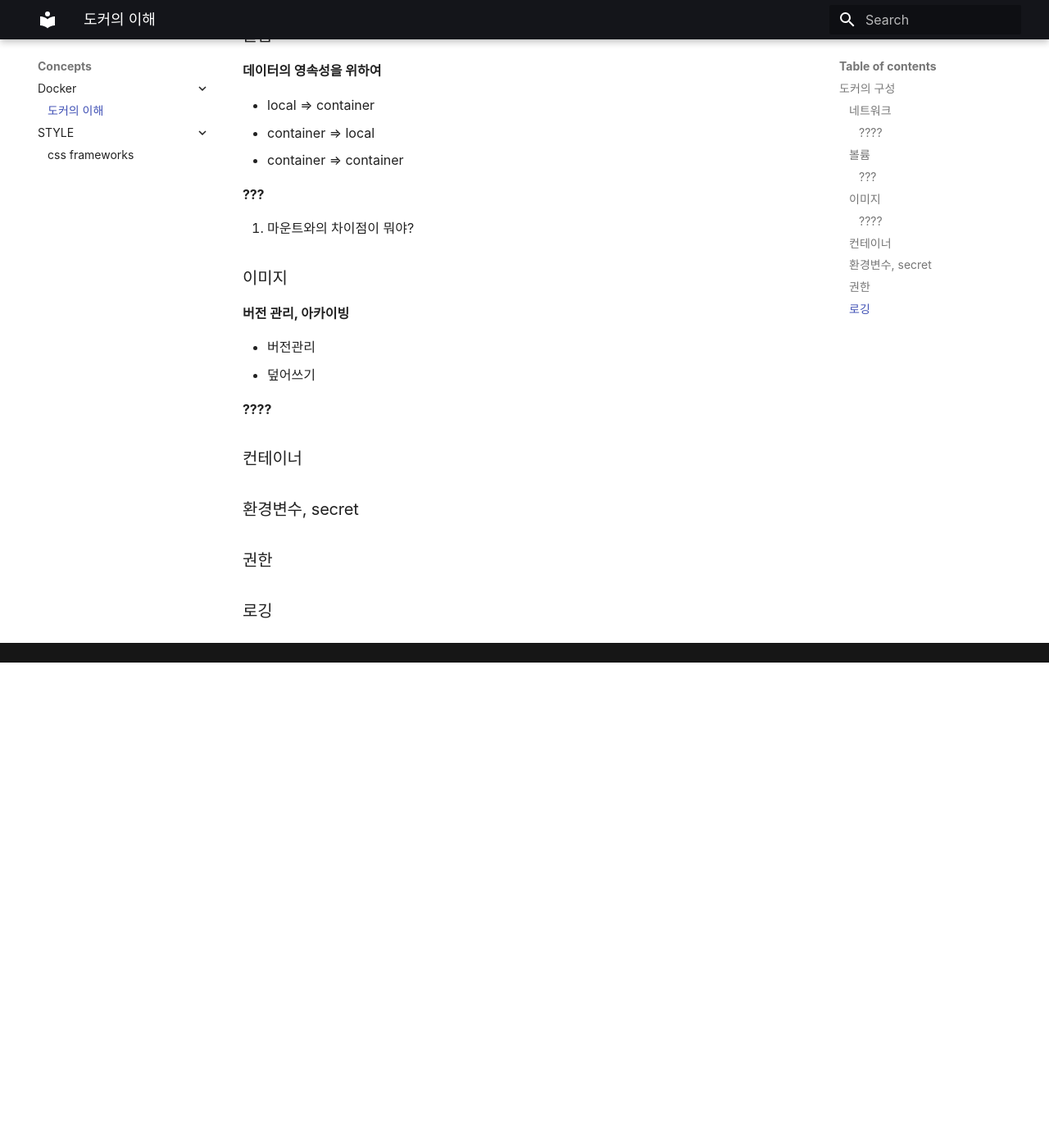
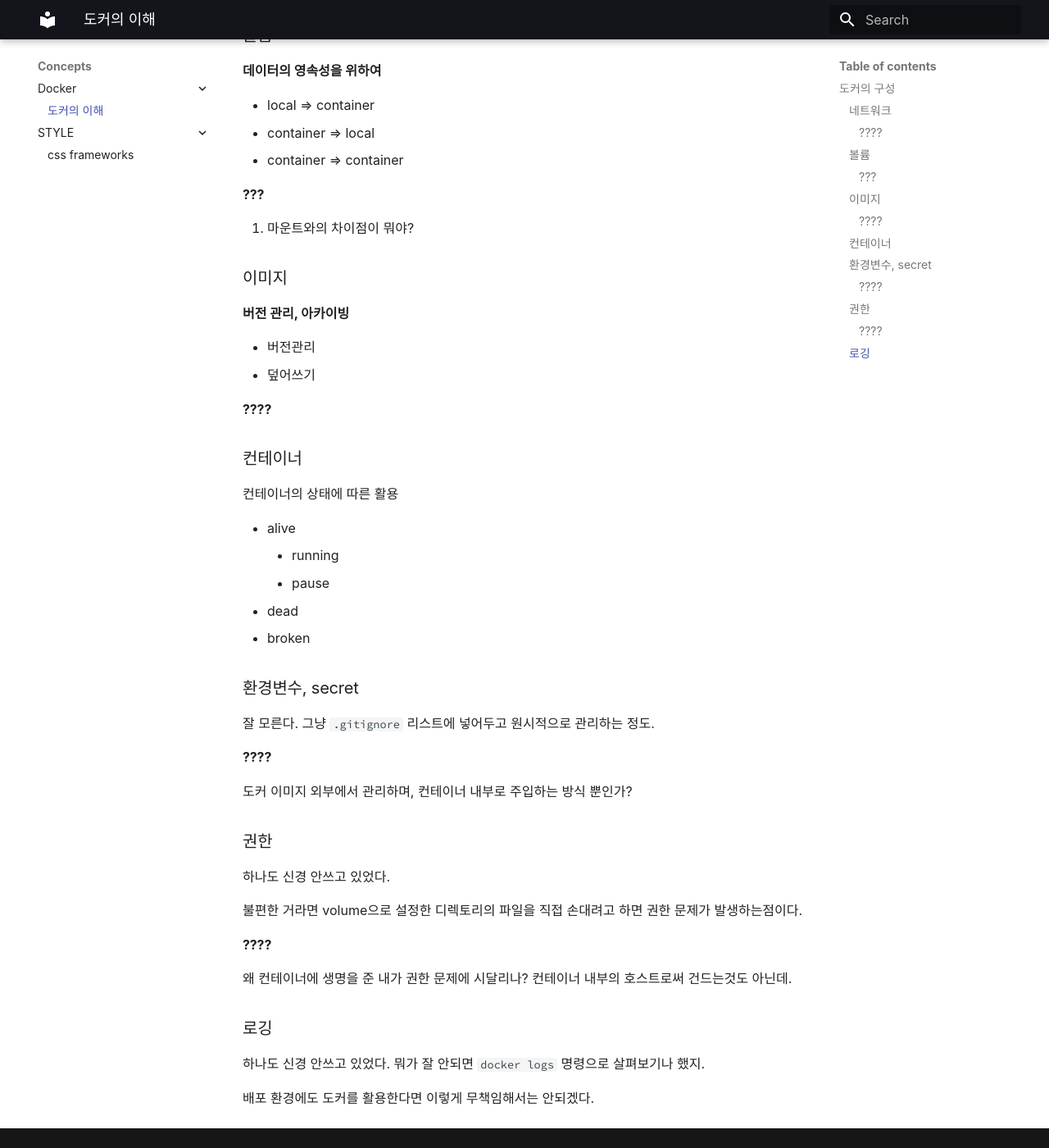
Before and after one commit to greyHairChooseLife/devlog, an MkDocs documentation site: the page built from docs/Concepts/Docker/index.md, in a window 1280 px wide and 1400 px high, scrolled down 837 px. Shown: the whole window at 82% size. Built offline with MkDocs 1.6.1 and Material for MkDocs 9.7.7, drawn with Linux system fonts in a browser that asks for light colours; before the commit the page ends 1645 px from its top, so only the background shows below that.

Commit message:
write: concept

```diff
--- a/docs/Concepts/Docker/index.md
+++ b/docs/Concepts/Docker/index.md
@@ -1,6 +1,6 @@
 ---
 hide:
-title: "도커의 이해"
+title: '도커의 이해'
 date: 2024-03-27
 ---
 
@@ -51,8 +51,34 @@ date: 2024-03-27
 
 ### 컨테이너
 
+컨테이너의 상태에 따른 활용
+
+- alive
+     - running
+     - pause
+- dead
+- broken
+
 ### 환경변수, secret
+
+잘 모른다. 그냥 `.gitignore` 리스트에 넣어두고 원시적으로 관리하는 정도.
+
+#### ????
+
+도커 이미지 외부에서 관리하며, 컨테이너 내부로 주입하는 방식 뿐인가?
 
 ### 권한
 
+하나도 신경 안쓰고 있었다.
+
+불편한 거라면 volume으로 설정한 디렉토리의 파일을 직접 손대려고 하면 권한 문제가 발생하는점이다.
+
+#### ????
+
+왜 컨테이너에 생명을 준 내가 권한 문제에 시달리나? 컨테이너 내부의 호스트로써 건드는것도 아닌데.
+
 ### 로깅
+
+하나도 신경 안쓰고 있었다. 뭐가 잘 안되면 `docker logs` 명령으로 살펴보기나 했지.
+
+배포 환경에도 도커를 활용한다면 이렇게 무책임해서는 안되겠다.
```
